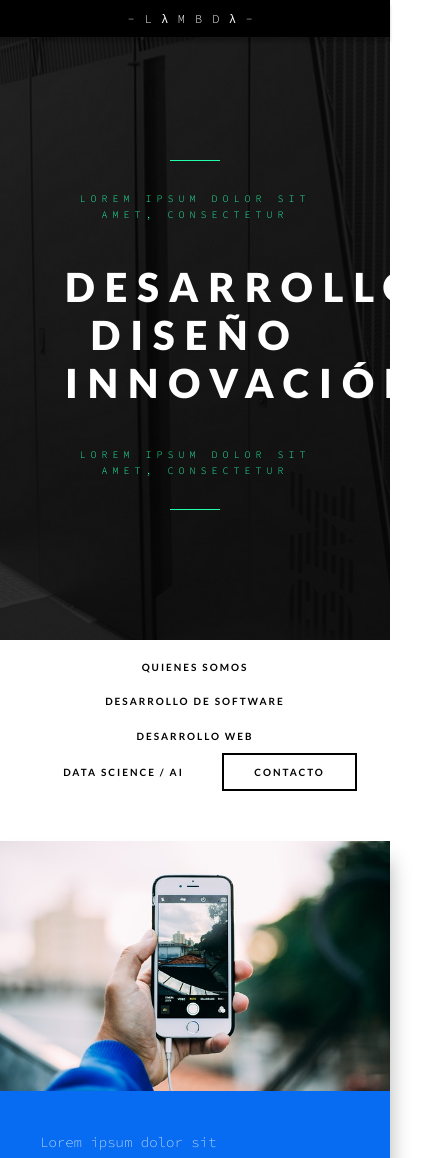
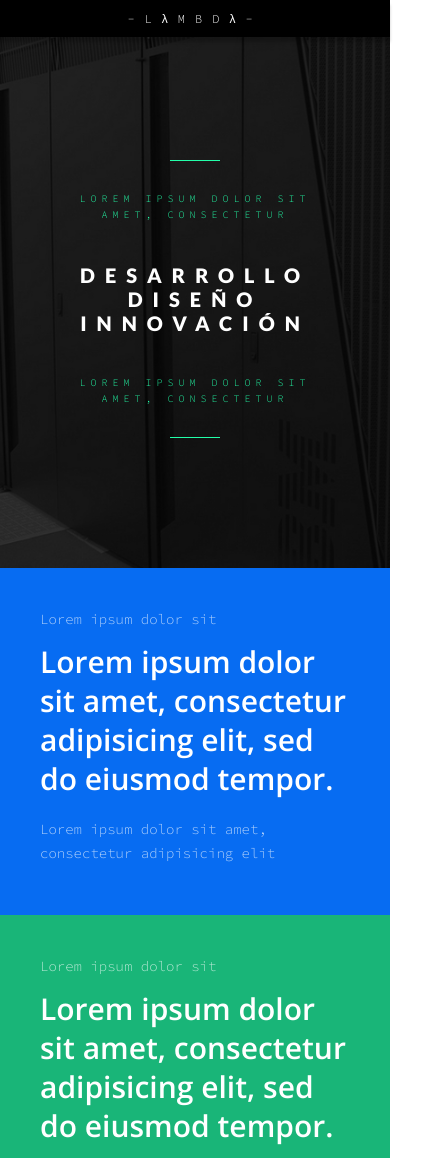
Before and after one commit to Peppa-Peddler/lambda, a plain HTML site: page index.html in a window 390 px wide. Shown: the top 1158 px of the page, 425 px wide, since content can reach past the window. Drawn offline with nearby package versions, Linux system fonts and the light colour scheme.

Commit message:
adding responsibe

```diff
--- a/css/style.css
+++ b/css/style.css
@@ -195,3 +195,26 @@ nav{
 .relative{
 	position: relative;
 }
+
+@media (max-width: 700px) {
+    .cover h1{
+		font-weight: 900;
+		font-size: 20px;
+		line-height: 1.2;
+		font-family: 'Lato', sans-serif;
+		text-transform: uppercase;
+		letter-spacing: 10px;
+		margin-bottom: 40px;
+		margin-top: 40px;
+		color: white;
+	}
+
+	.who{
+		margin-top: 0px;
+	}
+
+	.b-box{
+		margin-bottom: 0px;
+	}
+
+}
--- a/index.html
+++ b/index.html
@@ -32,7 +32,7 @@
 		</div>
 	</div>
 
-	<div class="menu">
+	<div class="menu hidden-xs hidden-sm">
 		<div class="container">
 			<a href="">Quienes somos</a>
 			<a href="">Desarrollo de software</a>
@@ -46,7 +46,7 @@
 		<div class="container">
 			<div class="row b-box">
 
-				<div class="col-md-5 b-nm">
+				<div class="col-md-5 b-nm hidden-xs hidden-sm">
 					<div class="info-img">
 					</div>
 				</div>
@@ -89,7 +89,7 @@
 
 					</div>
 				</div>
-				<div class="col-md-5 b-nm">
+				<div class="col-md-5 b-nm hidden-xs hidden-sm">
 					<div class="info-img2">
 					</div>
 				</div>
@@ -98,7 +98,7 @@
 		<div class="container">
 			<div class="row b-box">
 
-				<div class="col-md-5 b-nm">
+				<div class="col-md-5 b-nm hidden-xs hidden-sm">
 					<div class="info-img3">
 					</div>
 				</div>
```
